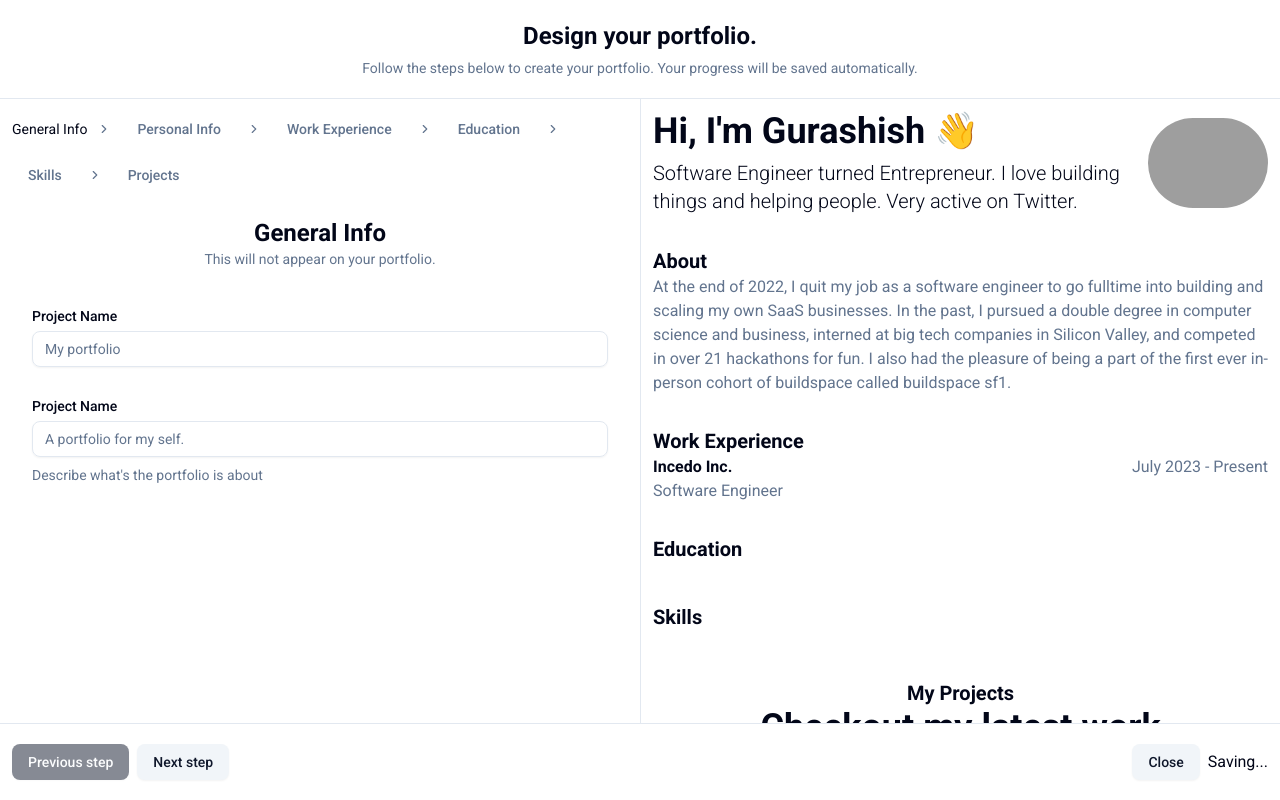
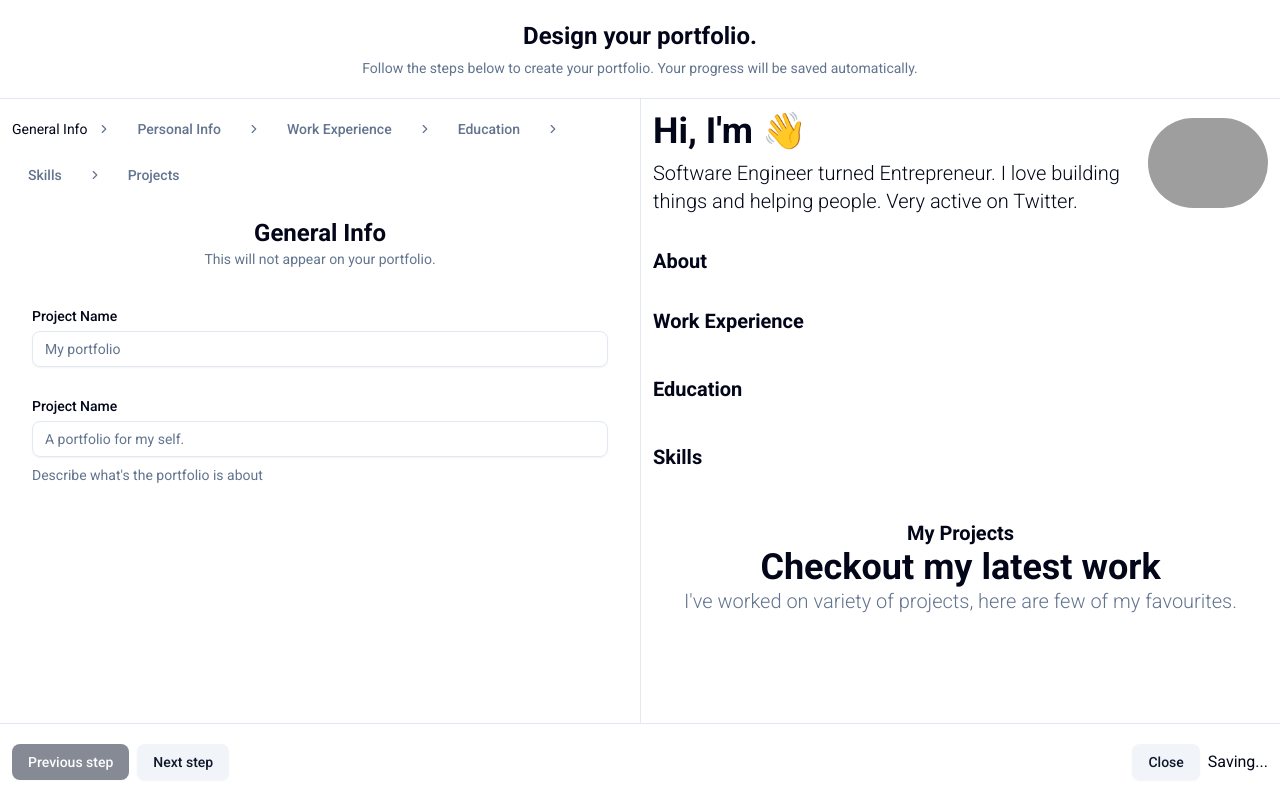
Before and after one commit to gurashishgill171/zorroa, a Next.js app: page /editor in a window 1280 px wide. Built offline with nearby package versions, Linux system fonts and the light colour scheme; grey boxes are pictures that could not be loaded; what @edgestore/react would draw is missing.

Commit message:
personal info changes added

```diff
--- a/src/app/(main)/editor/forms/PersonalInfoForm.tsx
+++ b/src/app/(main)/editor/forms/PersonalInfoForm.tsx
@@ -15,6 +15,7 @@ import {
 import { Input } from "@/components/ui/input";
 import { PortfolioEditorProps } from "@/lib/types";
 import { useEdgeStore } from "@/lib/edgestore";
+import { Textarea } from "@/components/ui/textarea";
 
 function PersonalInfoForm({
   portfolioData,
@@ -31,6 +32,9 @@ function PersonalInfoForm({
       phoneNumber: portfolioData.phoneNumber || "",
       city: portfolioData.city || "",
       country: portfolioData.country || "",
+      about: portfolioData.about || "",
+      githubUrl: portfolioData.githubUrl || "",
+      linkedin: portfolioData.linkedin || "",
     },
   });
 
@@ -63,7 +67,7 @@ function PersonalInfoForm({
             // eslint-disable-next-line @typescript-eslint/no-unused-vars
             render={({ field: { value, ...fieldValues } }) => (
               <FormItem>
-                <FormLabel>Upload photo</FormLabel>
+                <FormLabel>Upload your photo</FormLabel>
                 <FormControl>
                   <Input
                     {...fieldValues}
@@ -121,6 +125,22 @@ function PersonalInfoForm({
           </div>
           <FormField
             control={form.control}
+            name="about"
+            render={({ field }) => (
+              <FormItem>
+                <FormLabel>About</FormLabel>
+                <FormControl>
+                  <Textarea
+                    placeholder="Tell us about yourself, what you do, and your interests."
+                    {...field}
+                  />
+                </FormControl>
+                <FormMessage />
+              </FormItem>
+            )}
+          />
+          <FormField
+            control={form.control}
             name="jobTitle"
             render={({ field }) => (
               <FormItem>
@@ -160,6 +180,7 @@ function PersonalInfoForm({
               )}
             />
           </div>
+          <div className="grid grid-cols-2 gap-3">
             <FormField
               control={form.control}
               name="phoneNumber"
@@ -167,7 +188,7 @@ function PersonalInfoForm({
                 <FormItem>
                   <FormLabel>Phone Number</FormLabel>
                   <FormControl>
-                  <Input placeholder="XXXXXXXXXX" {...field} type="tel" />
+                    <Input placeholder="+91-XXXXXXXXXX" {...field} type="tel" />
                   </FormControl>
                   <FormMessage />
                 </FormItem>
@@ -190,6 +211,33 @@ function PersonalInfoForm({
                 </FormItem>
               )}
             />
+          </div>
+          <FormField
+            control={form.control}
+            name="linkedin"
+            render={({ field }) => (
+              <FormItem>
+                <FormLabel>LinkedIn Profile</FormLabel>
+                <FormControl>
+                  <Input {...field} type="text" />
+                </FormControl>
+                <FormMessage />
+              </FormItem>
+            )}
+          />
+          <FormField
+            control={form.control}
+            name="githubUrl"
+            render={({ field }) => (
+              <FormItem>
+                <FormLabel>Github Profile</FormLabel>
+                <FormControl>
+                  <Input {...field} type="text" />
+                </FormControl>
+                <FormMessage />
+              </FormItem>
+            )}
+          />
         </form>
       </Form>
     </div>
--- a/src/components/templates/template1/index.tsx
+++ b/src/components/templates/template1/index.tsx
@@ -11,7 +11,9 @@ function Template1({ portfolioData }: PortfolioEditorProps) {
       <div className="flex w-full max-w-[1280px] flex-col gap-8">
         <div className="flex items-center justify-between gap-4">
           <div className="flex flex-col gap-2">
-            <h1 className="text-4xl font-bold">Hi, I&apos;m Gurashish 👋</h1>
+            <h1 className="text-4xl font-bold">
+              Hi, I&apos;m {portfolioData?.firstName} 👋
+            </h1>
             <p className="text-xl font-light">
               Software Engineer turned Entrepreneur. I love building things and
               helping people. Very active on Twitter.
@@ -27,33 +29,29 @@ function Template1({ portfolioData }: PortfolioEditorProps) {
         </div>
         <div>
           <h1 className="text-xl font-bold">About</h1>
-          <p className="text-muted-foreground">
-            At the end of 2022, I quit my job as a software engineer to go
-            fulltime into building and scaling my own SaaS businesses. In the
-            past, I pursued a double degree in computer science and business,
-            interned at big tech companies in Silicon Valley, and competed in
-            over 21 hackathons for fun. I also had the pleasure of being a part
-            of the first ever in-person cohort of buildspace called buildspace
-            sf1.
-          </p>
+          <p className="text-muted-foreground">{portfolioData?.about}</p>
         </div>
 
         <div>
           <h1 className="text-xl font-bold">Work Experience</h1>
-          <div>
-            <div className="flex items-start justify-between">
-              <div>
-                <h4 className="text-md font-bold">Incedo Inc.</h4>
-                <p className="text-md text-muted-foreground">
-                  Software Engineer
-                </p>
+          <div className="mt-2 flex flex-col gap-4">
+            {portfolioData?.workExperiences?.map((workEx, index) => (
+              <div key={index} className="flex items-start justify-between">
+                <div>
+                  <h1 className="text-md font-bold">{workEx.company}</h1>
+                  <h4 className="text-md text-muted-foreground">
+                    {workEx.position}
+                  </h4>
+                  <p className="text-sm font-light">{workEx.description}</p>
+                </div>
+                <div>
+                  <span>
+                    {workEx.startDate ? workEx.startDate : "N/A"} –{" "}
+                    {workEx.endDate ? workEx.endDate : "Present"}
+                  </span>
+                </div>
               </div>
-              <div>
-                <p className="text-md text-muted-foreground">
-                  July 2023 - Present
-                </p>
-              </div>
-            </div>
+            ))}
           </div>
         </div>
 
--- a/src/lib/validations.ts
+++ b/src/lib/validations.ts
@@ -28,6 +28,9 @@ export const personalInfoSchema = z.object({
   country: optionalString,
   email: optionalString,
   phoneNumber: optionalString,
+  about: optionalString,
+  linkedin: optionalString,
+  githubUrl: optionalString,
 });
 
 export type PersonalInfoValues = z.infer<typeof personalInfoSchema>;
```
Also changed, not shown: 1 other file (tests, documents, lock files or other folders). Lines whose indentation alone changed are shown as unchanged.
